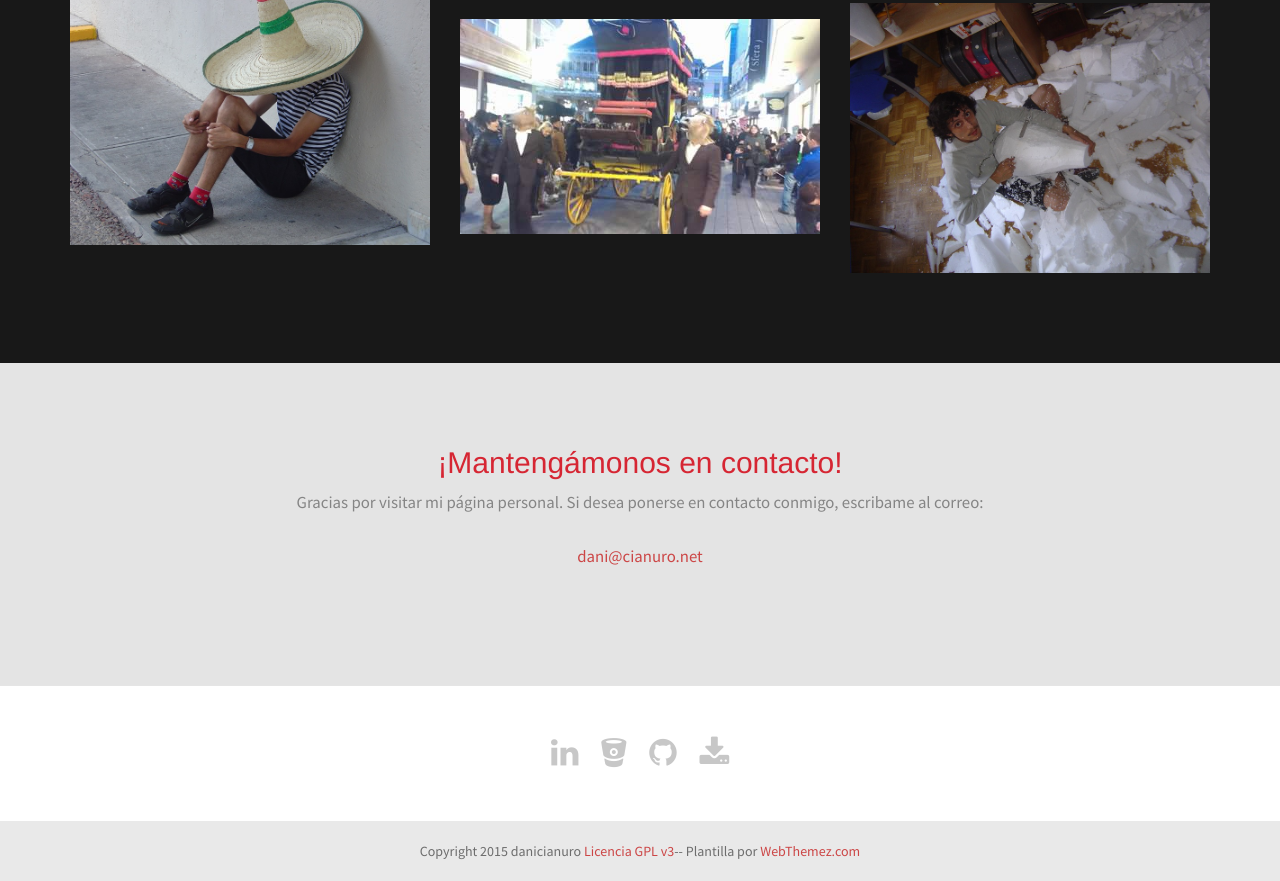
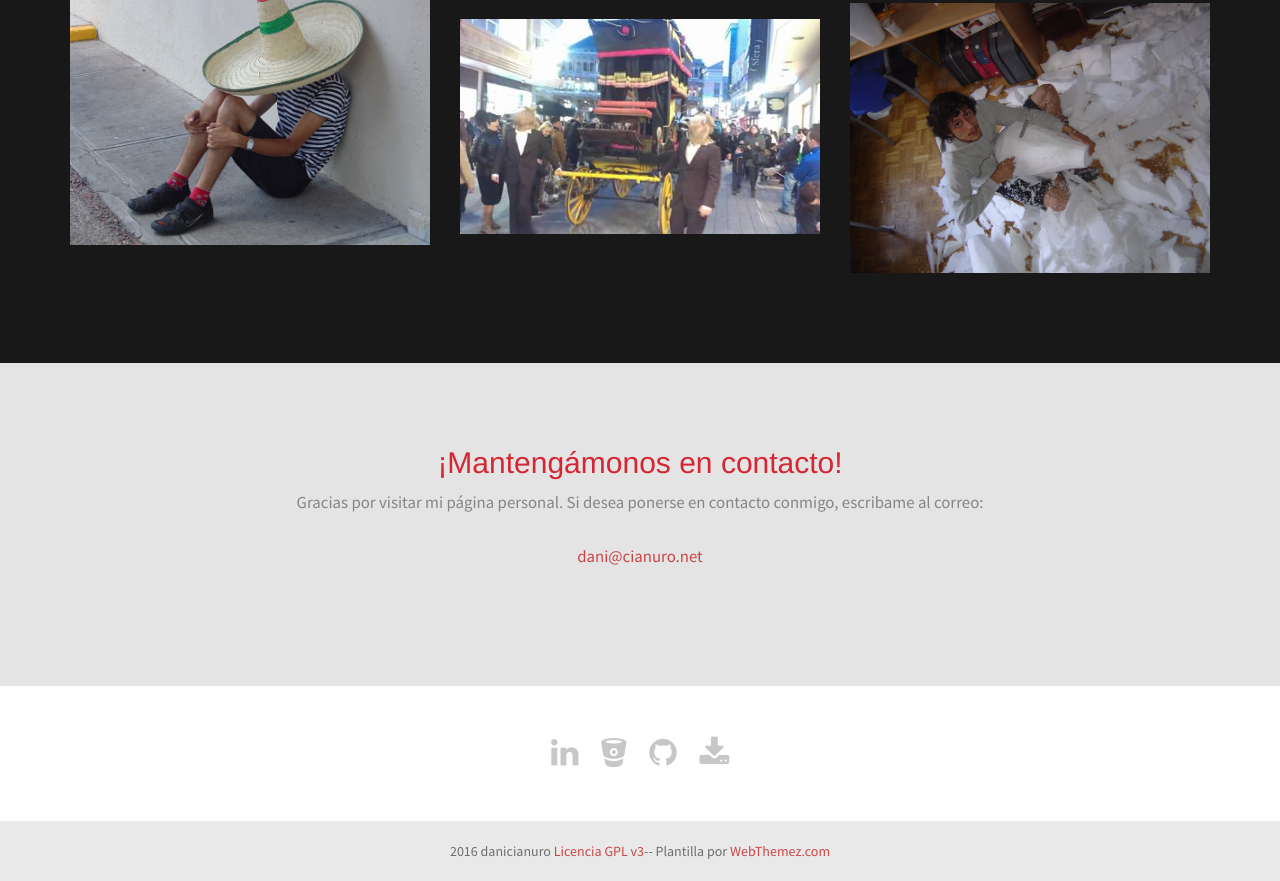
Before and after one commit to danicianuro/danicianuro.github.io, a plain HTML site: page index.html in a window 1280 px wide. Shown: the part 4825-5706 px from the top of the page. Drawn offline with Linux system fonts and the light colour scheme.

Commit message:
Actualizado año

```diff
--- a/index.html
+++ b/index.html
@@ -732,7 +732,7 @@
         <div class="container">
             <div class="row">
                 <div class="col-sm-12 text-center">
-                    Copyright 2015 danicianuro <a href="http://www.gnu.org/licenses/gpl.html" target="_blank">Licencia GPL v3</a>-- Plantilla por <a href="http://webThemez.com" target="_blank">WebThemez.com</a>
+                    2016 danicianuro <a href="http://www.gnu.org/licenses/gpl.html" target="_blank">Licencia GPL v3</a>-- Plantilla por <a href="http://webThemez.com" target="_blank">WebThemez.com</a>
                 </div>
             </div>
         </div>
```
